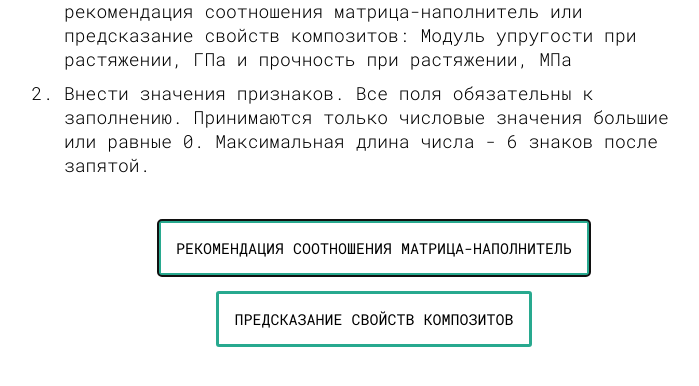
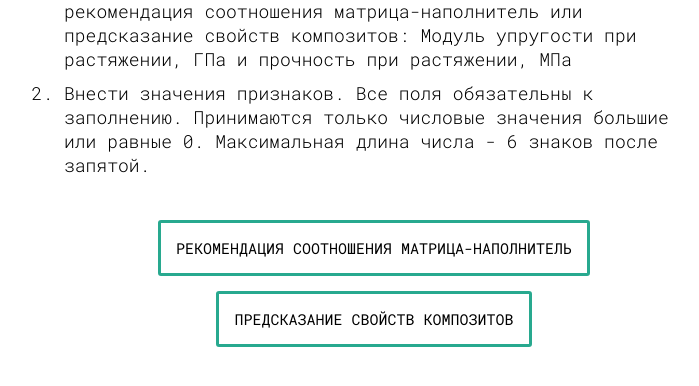
Before and after one commit to OFilippova/app_flask, a Flask app: page / in a window 1280 px wide, with the restyled element focused. Shown: the part 142-528 px from the top of the page, without its empty margins (266-965 px from the left). Run offline with Flask 2, Linux system fonts and the light colour scheme.

Commit message:
update style.css

```diff
--- a/static/style.css
+++ b/static/style.css
@@ -26,6 +26,9 @@ body{
     background-color: #28A98F;
     color: #ffffff;
 }
+.link:focus{
+    outline: none;
+}
 ol{
     width: 50%;
 }
@@ -52,7 +55,6 @@ h2{
     justify-content: left;
     padding-left: 19px;
 }
-
 .btn_submit{
     margin-left: 5px;
     margin-top: 15px;
@@ -79,6 +81,6 @@ h2{
     font-weight: 400;
     margin: 18px 10px 0;
 }
-input:focus {
-    outline: 2px solid #28a98f;
+input:focus{
+    outline: 2px solid #28A98F;
 }
```
